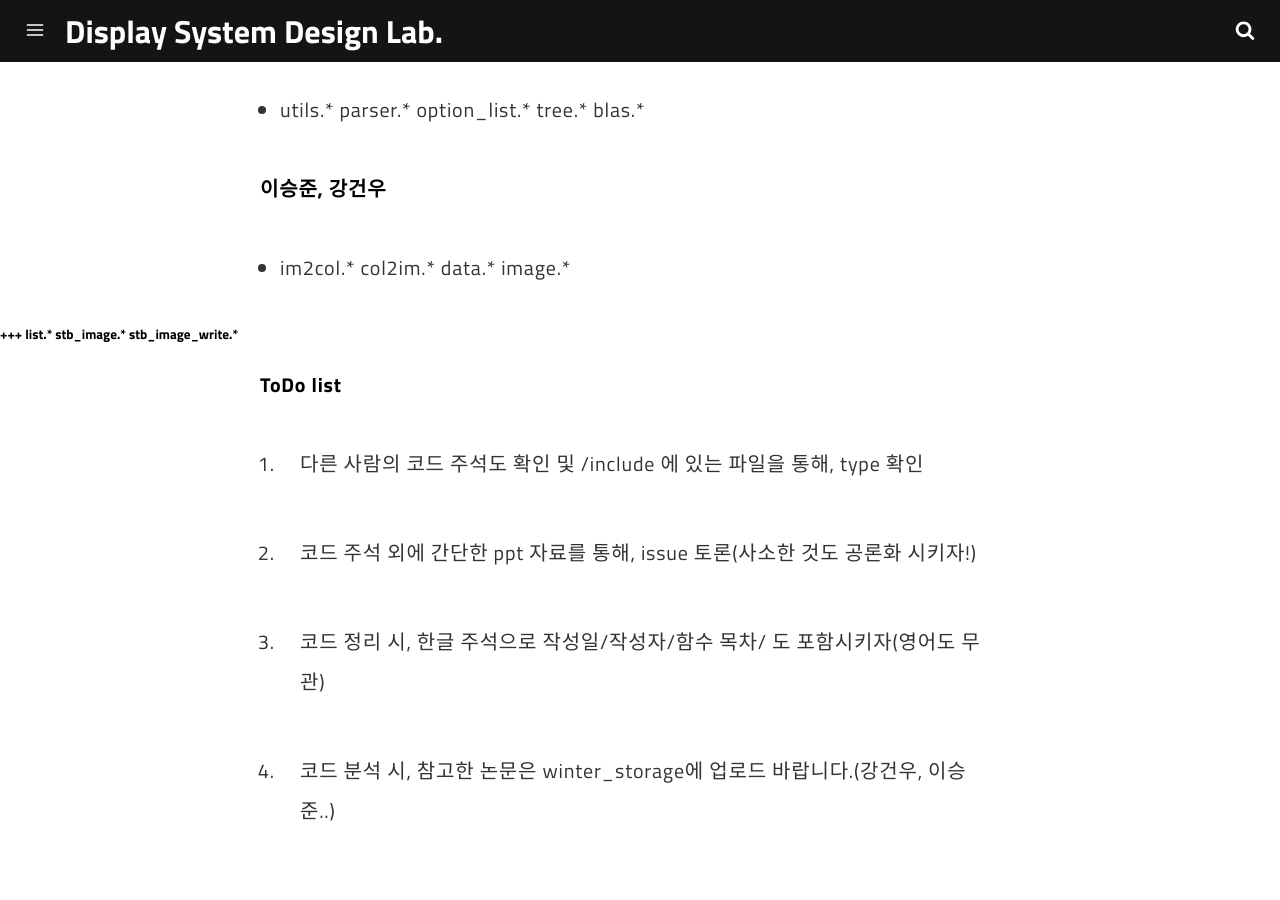
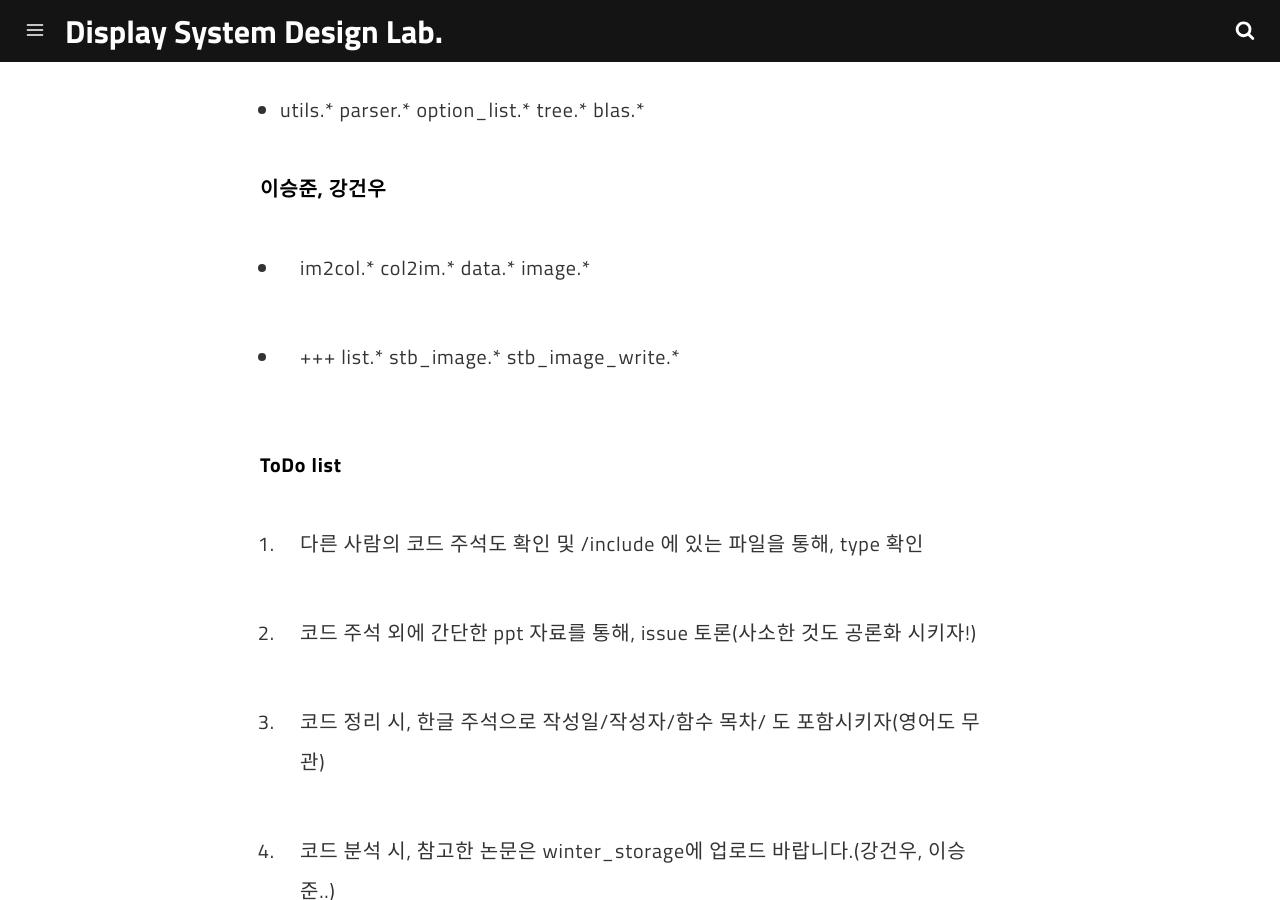
Before and after one commit to DSDL-DeepNetwork/DSDL-DeepNetwork.github.io, a Jekyll site: the page built from _posts/2018-01-16-week2.md, in a window 1280 px wide and 900 px high, scrolled down 1063 px. Built offline with Jekyll 4.4.1, drawn with Linux system fonts in a browser that asks for light colours; comment, search, counter and statistics services are not loaded.

```diff
--- a/_posts/2018-01-16-week2.md
+++ b/_posts/2018-01-16-week2.md
@@ -19,15 +19,15 @@ DSDL, Sogang University
 - 개별로 할당된 코드에 대한 분석 및 주석 진행
 
 #### 안권환
-- gemm.*  matrix.* // layer.* network.* sg_dsdl.*
+- gemm.*   matrix.* // layer.*  network.*  sg_dsdl.*
 
 #### 이시영
-- utils.* parser.* option_list.* tree.* blas.*
+- utils.*  parser.*  option_list.*  tree.*  blas.*
 
 #### 이승준, 강건우
-- im2col.* col2im.* data.* image.*
+- im2col.*  col2im.*  data.*  image.*
 
-##### +++ list.* stb_image.* stb_image_write.*
+- +++ list.*  stb_image.*  stb_image_write.*
 
 
 #### ToDo list
```
